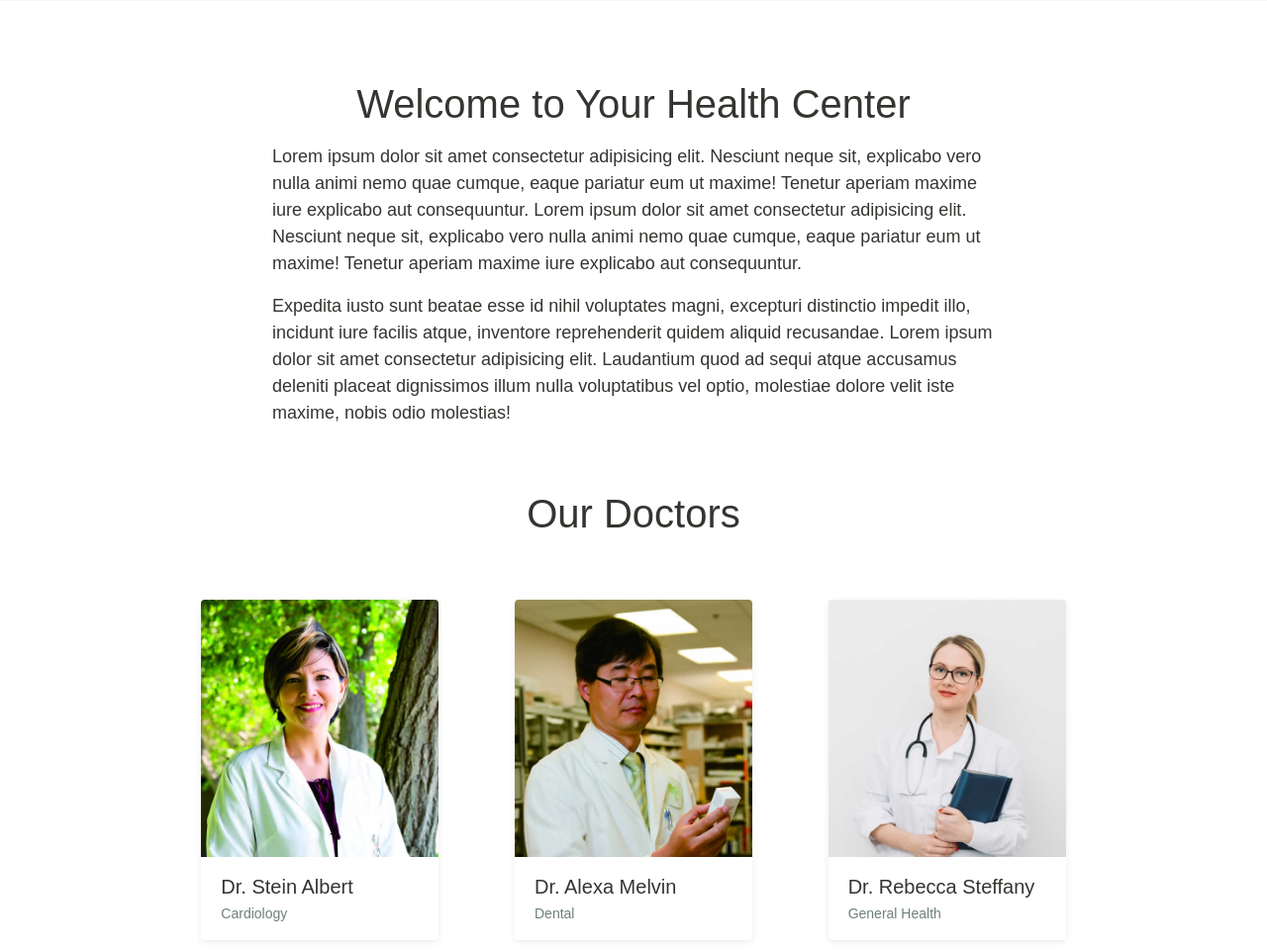
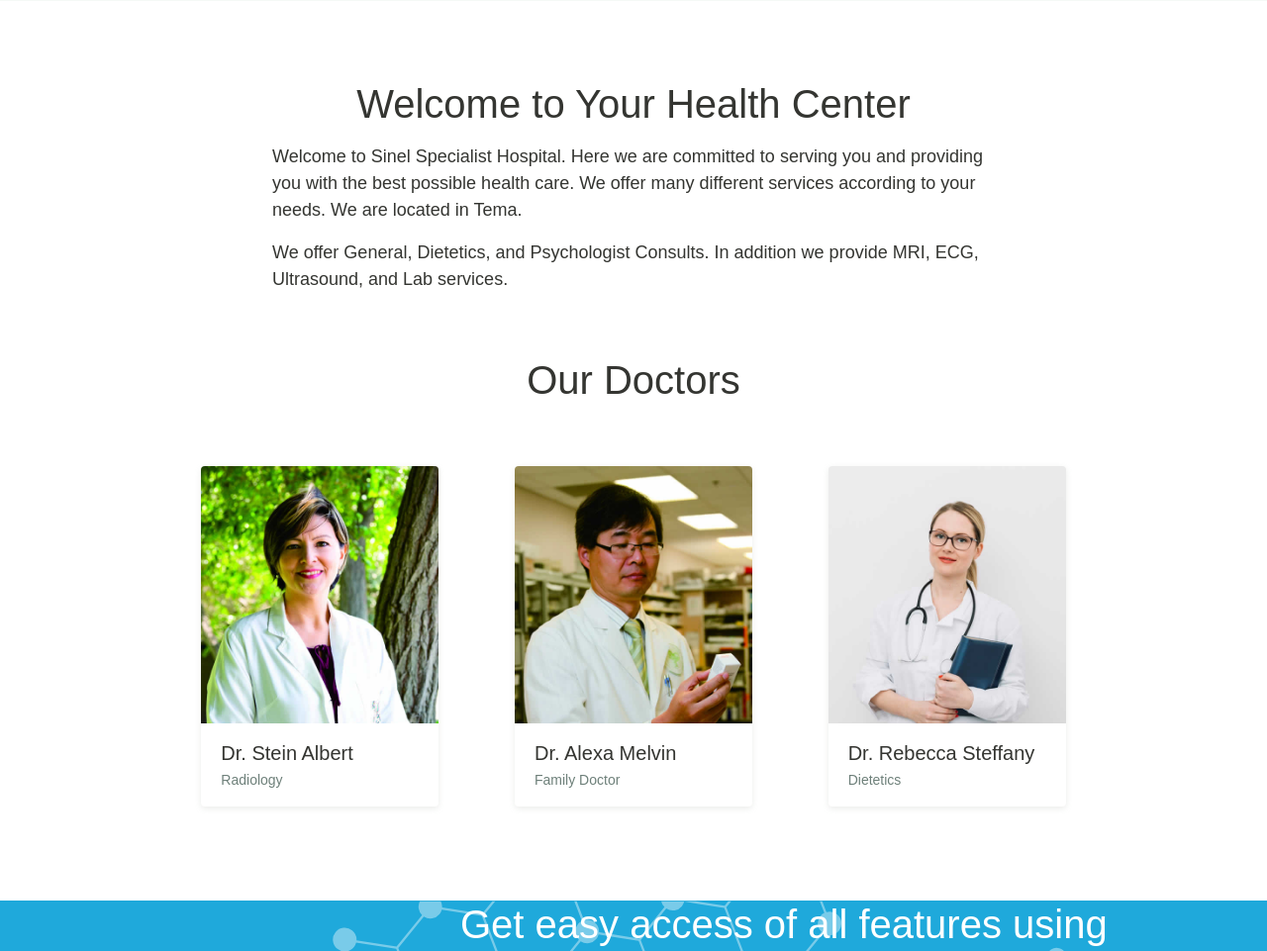
Before and after one commit to DCIT-208-ANALYTICA/sinel_web, a Django app: page /about in a window 1280 px wide. Shown: the part 698-1659 px from the top of the page at 99% size. Run offline with Django 3.2, Linux system fonts and the light colour scheme; some libraries are stand-ins or nearby versions; some web fonts are replaced.

Commit message:
all latin text filled

```diff
--- a/website/templates/website/about.html
+++ b/website/templates/website/about.html
@@ -57,8 +57,8 @@
         <div class="col-lg-8 wow fadeInUp">
           <h1 class="text-center mb-3">Welcome to Your Health Center</h1>
           <div class="text-lg">
-            <p>Lorem ipsum dolor sit amet consectetur adipisicing elit. Nesciunt neque sit, explicabo vero nulla animi nemo quae cumque, eaque pariatur eum ut maxime! Tenetur aperiam maxime iure explicabo aut consequuntur. Lorem ipsum dolor sit amet consectetur adipisicing elit. Nesciunt neque sit, explicabo vero nulla animi nemo quae cumque, eaque pariatur eum ut maxime! Tenetur aperiam maxime iure explicabo aut consequuntur.</p>
-            <p>Expedita iusto sunt beatae esse id nihil voluptates magni, excepturi distinctio impedit illo, incidunt iure facilis atque, inventore reprehenderit quidem aliquid recusandae. Lorem ipsum dolor sit amet consectetur adipisicing elit. Laudantium quod ad sequi atque accusamus deleniti placeat dignissimos illum nulla voluptatibus vel optio, molestiae dolore velit iste maxime, nobis odio molestias!</p>
+            <p>Welcome to Sinel Specialist Hospital. Here we are committed to serving you and providing you with the best possible health care. We offer many different services according to your needs. We are located in Tema.</p>
+            <p>We offer General, Dietetics, and Psychologist Consults. In addition we provide MRI, ECG, Ultrasound, and Lab services. </p>
           </div>
         </div>
         <div class="col-lg-10 mt-5">
@@ -75,7 +75,7 @@
                 </div>
                 <div class="body">
                   <p class="text-xl mb-0">Dr. Stein Albert</p>
-                  <span class="text-sm text-grey">Cardiology</span>
+                  <span class="text-sm text-grey">Radiology</span>
                 </div>
               </div>
             </div>
@@ -90,7 +90,7 @@
                 </div>
                 <div class="body">
                   <p class="text-xl mb-0">Dr. Alexa Melvin</p>
-                  <span class="text-sm text-grey">Dental</span>
+                  <span class="text-sm text-grey">Family Doctor</span>
                 </div>
               </div>
             </div>
@@ -105,7 +105,7 @@
                 </div>
                 <div class="body">
                   <p class="text-xl mb-0">Dr. Rebecca Steffany</p>
-                  <span class="text-sm text-grey">General Health</span>
+                  <span class="text-sm text-grey">Dietetics</span>
                 </div>
               </div>
             </div>
```
